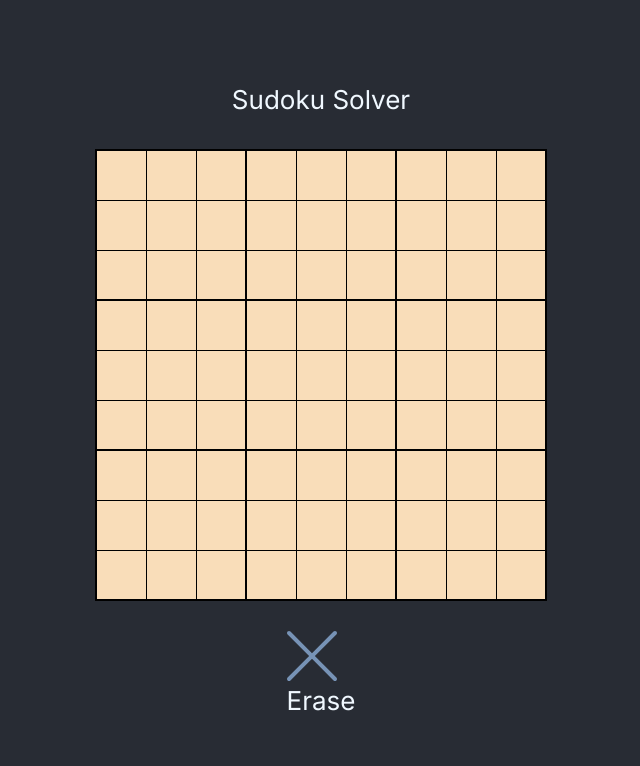
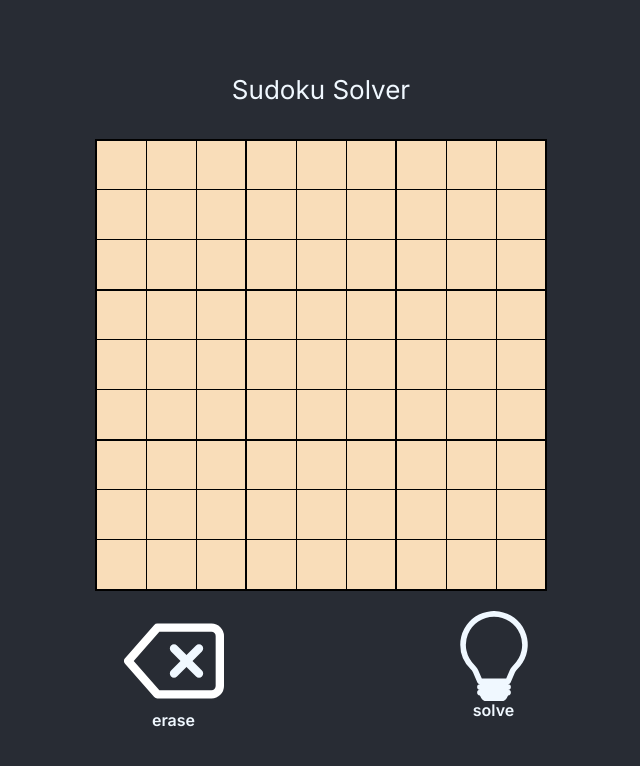
Before and after one commit to PeterZZEZ/Sudoku-Solver, a Next.js app: page / in a window 1280 px wide. Shown: the top 766 px of the page, without its empty margins (319-959 px from the left). Built offline with nearby package versions, Linux system fonts and the light colour scheme.

Commit message:
it solves but no animation yet

```diff
--- a/app/action.tsx
+++ b/app/action.tsx
@@ -14,18 +14,25 @@ type SvgProps = {
   const Svg = (props: SvgProps) => {
     if (props.action === 'erase') {
       return (
-        <svg className="status__action-svg" version="1.1" id="Layer_1" xmlns="http://www.w3.org/2000/svg" x="0px" y="0px" viewBox="0 0 512.001 512.001"><path d="M505.922,476.567L285.355,256L505.92,35.435c8.106-8.105,8.106-21.248,0-29.354c-8.105-8.106-21.248-8.106-29.354,0L256.001,226.646L35.434,6.081c-8.105-8.106-21.248-8.106-29.354,0c-8.106,8.105-8.106,21.248,0,29.354L226.646,256L6.08,476.567c-8.106,8.106-8.106,21.248,0,29.354c8.105,8.105,21.248,8.106,29.354,0l220.567-220.567l220.567,220.567c8.105,8.105,21.248,8.106,29.354,0S514.028,484.673,505.922,476.567z" fill="hsl(213, 30%, 59%)"/></svg>
+<svg xmlns="http://www.w3.org/2000/svg"viewBox="0 0 24 24" fill="none" stroke="currentColor" stroke-width="2" stroke-linecap="round" stroke-linejoin="round" className="status__action-svg" id="IconChangeColor"><path d="M21 4H8l-7 8 7 8h13a2 2 0 0 0 2-2V6a2 2 0 0 0-2-2z" id="mainIconPathAttribute" stroke="#fff"></path><line x1="18" y1="9" x2="12" y2="15"></line><line x1="12" y1="9" x2="18" y2="15"></line></svg>      )
+    }
+    else if(props.action==='solve'){
+      return (
+        <svg xmlns="http://www.w3.org/2000/svg"fill="currentColor" className="status__action-svg" viewBox="0 0 16 16"> <path d="M2 6a6 6 0 1 1 10.174 4.31c-.203.196-.359.4-.453.619l-.762 1.769A.5.5 0 0 1 10.5 13a.5.5 0 0 1 0 1 .5.5 0 0 1 0 1l-.224.447a1 1 0 0 1-.894.553H6.618a1 1 0 0 1-.894-.553L5.5 15a.5.5 0 0 1 0-1 .5.5 0 0 1 0-1 .5.5 0 0 1-.46-.302l-.761-1.77a1.964 1.964 0 0 0-.453-.618A5.984 5.984 0 0 1 2 6zm6-5a5 5 0 0 0-3.479 8.592c.263.254.514.564.676.941L5.83 12h4.342l.632-1.467c.162-.377.413-.687.676-.941A5 5 0 0 0 8 1z"/> </svg>
       )
-    } else {
+    }
+    else {
       return null;
     }
   }
 export const Action = (props : ActionProp) =>{
     return(
-        <div className={"status__action-erase"} onClick={props.onClickAction}>
+        <div className={"status__action-"+props.action} onClick={props.onClickAction}>
             <Svg action={props.action} />
             <p className='status__action_text'>
-                {"Erase"}
+                {
+                  props.action
+                }
             </p>
         </div>
     )
--- a/app/board.tsx
+++ b/app/board.tsx
@@ -15,33 +15,33 @@ export const Board = (props:BoardProps) => {
         if (val !== -1) {
           if (initArray[arrayIndex] === -1) {
             return (
-              <td tabIndex={arrayIndex+1} className={`game__cell game__cell--userfilled game__cell--${highlight}selected`} onKeyDown={(e)=>{enterNumber(e)}} key={arrayIndex} onClick={() => props.onClick(arrayIndex)}>{val}</td>
+              <td tabIndex={arrayIndex+1} className={`game__cell game__cell--userfilled game__cell--${highlight}selected`} onKeyDown={(e)=>{enterNumber(e)}} key={arrayIndex} onClick={() => props.onClick(arrayIndex)}>{val!==-1?val:''}</td>
             )
           } else {
             return (
-              <td tabIndex={arrayIndex+1} className={`game__cell game__cell--filled game__cell--${highlight}selected`}onKeyDown={(e)=>{enterNumber(e)}} key={arrayIndex} onClick={() => props.onClick(arrayIndex)}>{val}</td>
+              <td tabIndex={arrayIndex+1} className={`game__cell game__cell--filled game__cell--${highlight}selected`}onKeyDown={(e)=>{enterNumber(e)}} key={arrayIndex} onClick={() => props.onClick(arrayIndex)}>{val!==-1?val:''}</td>
             )
           }
         } else {
           return (
-            <td tabIndex={arrayIndex+1} className={`game__cell game__cell--${highlight}selected`} key={arrayIndex}onKeyDown={(e)=>{enterNumber(e)}} onClick={() => props.onClick(arrayIndex)}>{val}</td>
+            <td tabIndex={arrayIndex+1} className={`game__cell game__cell--${highlight}selected`} key={arrayIndex}onKeyDown={(e)=>{enterNumber(e)}} onClick={() => props.onClick(arrayIndex)}>{val!==-1?val:''}</td>
           )
         }
       }
-      function _unselectedCell(arrayIndex: number, value: number) {
-        if (value !== -1) {
+      function _unselectedCell(arrayIndex: number, val: number) {
+        if (val !== -1) {
           if (initArray[arrayIndex] === -1) {
             return (
-              <td tabIndex={arrayIndex+1} className="game__cell game__cell--userfilled" key={arrayIndex}onKeyDown={(e)=>{enterNumber(e)}} onClick={() => props.onClick(arrayIndex)}>{value}</td>
+              <td tabIndex={arrayIndex+1} className="game__cell game__cell--userfilled" key={arrayIndex}onKeyDown={(e)=>{enterNumber(e)}} onClick={() => props.onClick(arrayIndex)}>{val!==-1?val:''}</td>
             )
           } else {
             return (
-              <td tabIndex={arrayIndex+1} className="game__cell game__cell--filled" key={arrayIndex}onKeyDown={(e)=>{enterNumber(e)}} onClick={() => props.onClick(arrayIndex)}>{value}</td>
+              <td tabIndex={arrayIndex+1} className="game__cell game__cell--filled" key={arrayIndex}onKeyDown={(e)=>{enterNumber(e)}} onClick={() => props.onClick(arrayIndex)}>{val!==-1?val:''}</td>
             )
           }
         } else {
           return (
-            <td tabIndex={arrayIndex+1} className="game__cell" key={arrayIndex}onKeyDown={(e)=>{enterNumber(e)}} onClick={() => props.onClick(arrayIndex)}>{value}</td>
+            <td tabIndex={arrayIndex+1} className="game__cell" key={arrayIndex}onKeyDown={(e)=>{enterNumber(e)}} onClick={() => props.onClick(arrayIndex)}>{val!==-1?val:''}</td>
           )
         }
       }
--- a/app/game.tsx
+++ b/app/game.tsx
@@ -6,6 +6,7 @@ import { genBoard } from "./generator";
 import {Board} from './board';
 import { useSudokuContext } from "./sudoku";
 import {StatusSection} from "./status"
+import { getDeepCopy } from "./generator";
 const ANIMATION_SPEED_MS = 50;
 
 // This is the main color of the editable cell.
@@ -66,6 +67,23 @@ export const Game:React.FC<{}>=()=> {
       _fillCell(cellSelected, -1);
     }
   }
+  function dto2d(arr:number[]){
+    const newArr:number[][] = [];
+    while(arr.length){newArr.push(arr.splice(0,9));}
+    return newArr;
+  }
+  function dto1d(arr:number[][]){
+    let temp:number[]=[]
+    return temp.concat(...arr);
+  }
+  function onClickSolve(){
+    let temp = getDeepCopy(initArray);
+    let temper = dto2d(temp)
+    solver(temper,[])
+    console.log(temper)
+    let tempBoardArray=dto1d(temper)
+    setGameArray(tempBoardArray)
+  }
   //The animation control
   /*
   function animateArrayUpdate(animations:number[][],sudoku:number[][]) {
@@ -105,6 +123,7 @@ export const Game:React.FC<{}>=()=> {
         </div>
         <StatusSection
             onClickErase={onClickErase}
+            onClickSolve={onClickSolve}
           />
       </div>
 
--- a/app/generator.tsx
+++ b/app/generator.tsx
@@ -41,7 +41,7 @@ function cellMaker(){
   }
   return comb;
 }
-function getDeepCopy(arr:number[][]){
+export function getDeepCopy(arr:number[][]){
   return JSON.parse(JSON.stringify(arr));
 }
 function gapMaker(grid:number[][],k:number){
--- a/app/globals.css
+++ b/app/globals.css
@@ -52,7 +52,7 @@
 }
 .game__board {
   font-family: 'Noto Sans', sans-serif;
-  margin: 30px 0;
+  margin-top:30px;
   border: 2px solid var(--color-black);
   border-collapse: collapse;
 }
@@ -115,11 +115,42 @@
 /*
 
 */
+
+.status{
+  width: 50%;
+}
+.status__actions{
+  position: relative;
+  left: 10px;
+  display: flex;
+  justify-content: space-around;
+}
+.status__action-solve,
 .status__action-erase{
   text-align: center;
   position: relative;
+  cursor: pointer;
+}
+.status__action_text {
+  position: relative;
+  font-size: 16px;
+  font-weight: 600;
+  line-height: 1.2;
+  padding-top: 20px;
 }
 .status__action-svg{
-  width: 50px;
-  height: 50px;
+  position: relative;
+  left: 50%;
+  transform: translate(-50%, 0);
 }
+.status__action-erase .status__action-svg {
+  width: 100px;
+  height: 100px;
+  top: 20px;
+}
+
+.status__action-solve .status__action-svg {
+  top: 20px;
+  width: 90px;
+  height: 90px;
+}
--- a/app/status.tsx
+++ b/app/status.tsx
@@ -2,12 +2,14 @@ import { Action } from "./action";
 
 type StatusSectionProps = {
     onClickErase: () => void,
+    onClickSolve:()=>void,
   };
   export const StatusSection = (props: StatusSectionProps) => {
     return (
       <section className="status">
         <div className="status__actions">
           <Action action='erase' onClickAction={props.onClickErase} />
+          <Action action='solve' onClickAction={props.onClickSolve}/>
         </div>
       </section>
     )
```
